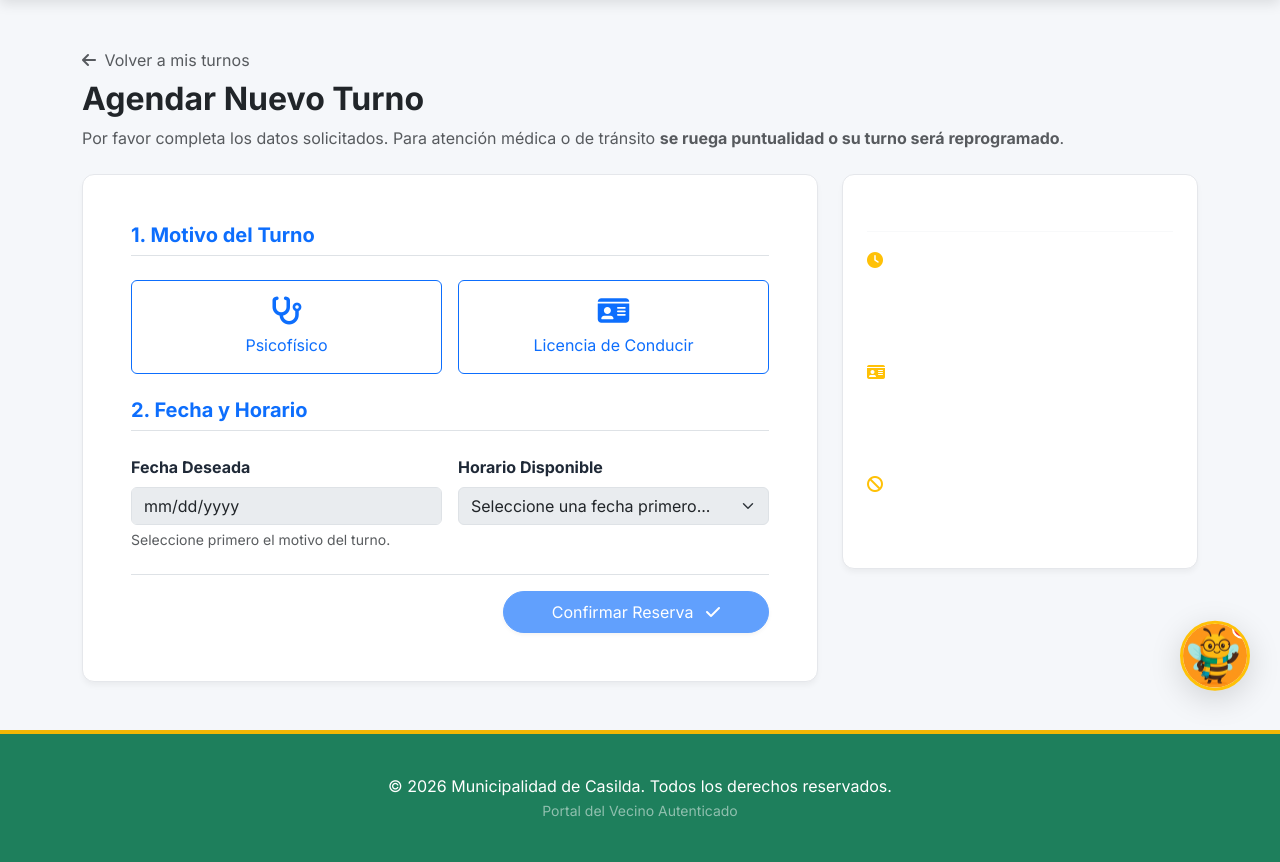
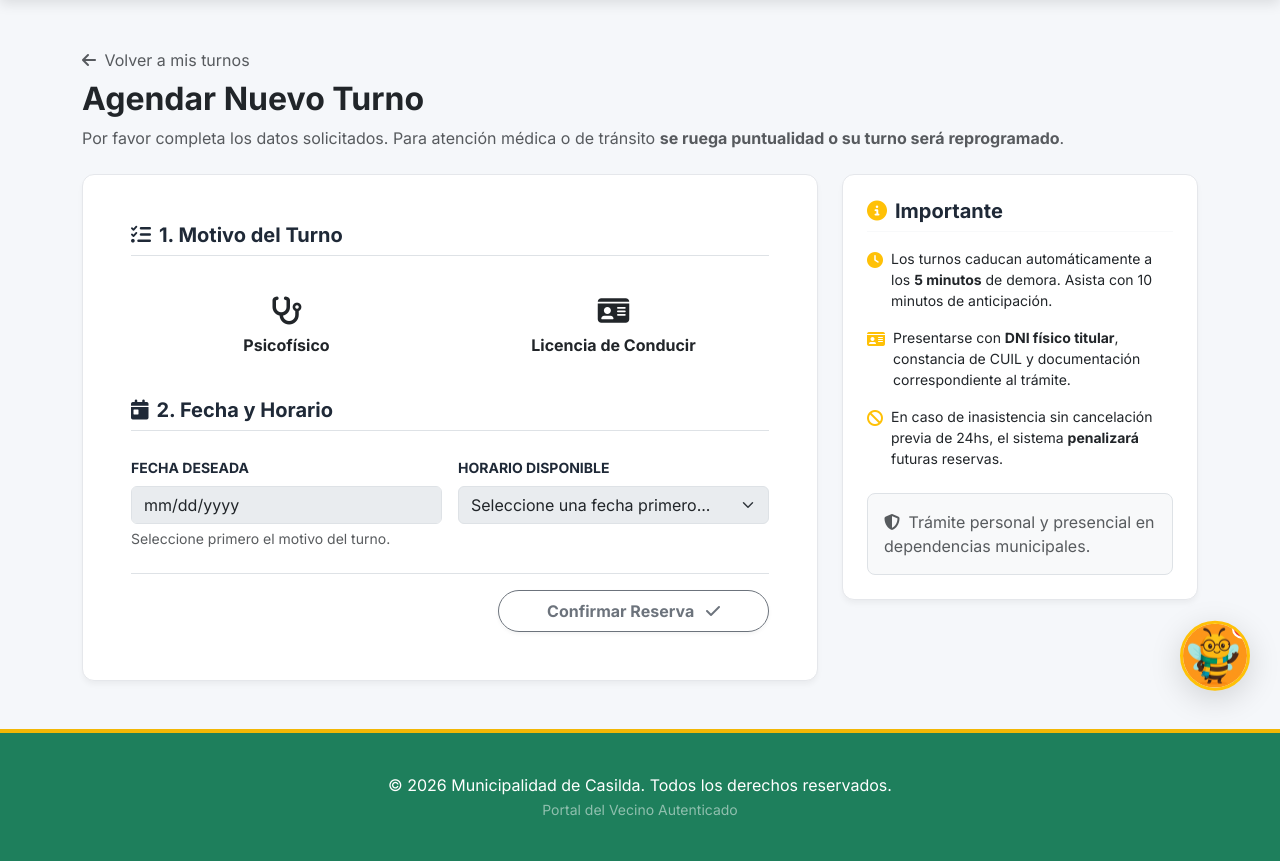
Before and after one commit to markoszanini/ver, a Django app: template sistema_casilda/turnos/templates/turnos/solicitar_turno.html in a window 1280 px wide. Shown: the part 76-938 px from the top of the page. Run offline with Django 5.2, Linux system fonts and the light colour scheme; the template is opened without the code that fills it, so the values that code supplies are empty.

Commit message:
Correccion de Visibilidad: Texto legible en Turnos y unificacion con CRM Light Theme

```diff
--- a/sistema_casilda/turnos/templates/turnos/solicitar_turno.html
+++ b/sistema_casilda/turnos/templates/turnos/solicitar_turno.html
@@ -16,29 +16,29 @@
                 <form method="post" id="form-turno">
                     {% csrf_token %}
 
-                    <h5 class="fw-bold border-bottom pb-2 mb-4 text-primary">1. Motivo del Turno</h5>
+                    <h5 class="fw-bold border-bottom pb-2 mb-4 color-muni-green"><i class="fa-solid fa-list-check me-2"></i>1. Motivo del Turno</h5>
                     <div class="row g-3 mb-4">
                         <div class="col-md-6">
                             <input type="radio" class="btn-check" name="tipo_turno" id="tipo_psicofisico" value="PSICOFISICO" autocomplete="off" required>
-                            <label class="btn btn-outline-primary w-100 py-3 d-flex flex-column align-items-center gap-2" for="tipo_psicofisico">
+                            <label class="btn btn-outline-muni w-100 py-3 d-flex flex-column align-items-center gap-2" for="tipo_psicofisico">
                                 <i class="fa-solid fa-stethoscope fs-3"></i>
-                                <span>Psicofísico</span>
+                                <span class="fw-bold">Psicofísico</span>
                             </label>
                         </div>
                         <div class="col-md-6">
                             <input type="radio" class="btn-check" name="tipo_turno" id="tipo_licencia" value="LICENCIA" autocomplete="off" required>
-                            <label class="btn btn-outline-primary w-100 py-3 d-flex flex-column align-items-center gap-2" for="tipo_licencia">
+                            <label class="btn btn-outline-muni w-100 py-3 d-flex flex-column align-items-center gap-2" for="tipo_licencia">
                                 <i class="fa-solid fa-id-card fs-3"></i>
-                                <span>Licencia de Conducir</span>
+                                <span class="fw-bold">Licencia de Conducir</span>
                             </label>
                         </div>
                     </div>
 
                     <div id="campos-licencia" class="mb-4 p-4 bg-light rounded-3 border d-none">
-                        <h6 class="fw-bold mb-3"><i class="fa-solid fa-car me-2"></i>Datos de Licencia</h6>
+                        <h6 class="fw-bold mb-3 color-muni-green"><i class="fa-solid fa-car me-2"></i>Datos de Licencia</h6>
                         <div class="row g-3">
                             <div class="col-md-6">
-                                <label class="form-label fw-bold">Clase Solicitada</label>
+                                <label class="form-label fw-bold small text-uppercase">Clase Solicitada</label>
                                 <select name="tipo_licencia" id="tipo_licencia_input" class="form-select">
                                     <option value="">Seleccione...</option>
                                     <option value="A">Clase A (Motos)</option>
@@ -52,22 +52,22 @@
                                 </select>
                             </div>
                             <div class="col-md-6">
-                                <label class="form-label fw-bold">Vencimiento Licencia Actual</label>
+                                <label class="form-label fw-bold small text-uppercase">Vencimiento Licencia Actual</label>
                                 <input type="date" name="vencimiento_licencia" id="vencimiento_licencia_input" class="form-control">
-                                <div class="form-text">Si es la primera vez, ingrese la fecha de hoy.</div>
+                                <div class="form-text x-small">Si es la primera vez, ingrese la fecha de hoy.</div>
                             </div>
                         </div>
                     </div>
 
-                    <h5 class="fw-bold border-bottom pb-2 mb-4 text-primary">2. Fecha y Horario</h5>
+                    <h5 class="fw-bold border-bottom pb-2 mb-4 color-muni-green"><i class="fa-solid fa-calendar-day me-2"></i>2. Fecha y Horario</h5>
                     <div class="row g-3 mb-4">
                         <div class="col-md-6">
-                            <label class="form-label fw-bold">Fecha Deseada</label>
+                            <label class="form-label fw-bold small text-uppercase">Fecha Deseada</label>
                             <input type="date" name="fecha" id="fecha" class="form-control" required disabled>
-                            <div class="form-text text-muted" id="fecha-help">Seleccione primero el motivo del turno.</div>
+                            <div class="form-text text-muted x-small" id="fecha-help">Seleccione primero el motivo del turno.</div>
                         </div>
                         <div class="col-md-6">
-                            <label class="form-label fw-bold">Horario Disponible</label>
+                            <label class="form-label fw-bold small text-uppercase">Horario Disponible</label>
                             <select name="hora" id="hora" class="form-select" required disabled>
                                 <option value="">Seleccione una fecha primero...</option>
                             </select>
@@ -75,12 +75,12 @@
                     </div>
 
                     <div id="loader-horarios" class="text-center d-none mb-3">
-                        <div class="spinner-border text-primary spinner-border-sm" role="status"></div>
+                        <div class="spinner-border text-success spinner-border-sm" role="status"></div>
                         <span class="ms-2 text-muted small">Buscando franjas disponibles...</span>
                     </div>
 
                     <div class="text-end pt-3 border-top mt-4">
-                        <button type="submit" class="btn btn-primary rounded-pill px-5 py-2 shadow-sm" id="btn-submit" disabled>
+                        <button type="submit" class="btn btn-muni-primary rounded-pill px-5 py-2 shadow-sm fw-bold" id="btn-submit" disabled>
                             Confirmar Reserva <i class="fa-solid fa-check ms-2"></i>
                         </button>
                     </div>
@@ -89,22 +89,29 @@
         </div>
 
         <div class="col-lg-4 mt-4 mt-lg-0">
-            <div class="glass-card p-4 bg-primary text-white border-0 shadow">
-                <h5 class="fw-bold mb-3 border-bottom border-light pb-2"><i class="fa-solid fa-circle-info me-2"></i>Importante</h5>
+            <div class="glass-card p-4 border-0 shadow">
+                <h5 class="fw-bold mb-3 border-bottom border-light pb-2 color-muni-green">
+                    <i class="fa-solid fa-circle-info me-2 text-warning"></i>Importante
+                </h5>
                 <ul class="list-unstyled mb-0 d-flex flex-column gap-3">
                     <li class="d-flex align-items-start gap-2">
                         <i class="fa-solid fa-clock mt-1 text-warning"></i>
-                        <span>Los turnos caducan automáticamente a los 5 minutos de demora. Asista con 10 minutos de anticipación.</span>
+                        <span class="text-dark small">Los turnos caducan automáticamente a los <strong>5 minutos</strong> de demora. Asista con 10 minutos de anticipación.</span>
                     </li>
                     <li class="d-flex align-items-start gap-2">
                         <i class="fa-solid fa-id-card mt-1 text-warning"></i>
-                        <span>Presentarse con DNI físico titular, constancia de CUIL y documentación correspondiente al trámite.</span>
+                        <span class="text-dark small">Presentarse con <strong>DNI físico titular</strong>, constancia de CUIL y documentación correspondiente al trámite.</span>
                     </li>
                     <li class="d-flex align-items-start gap-2">
                         <i class="fa-solid fa-ban mt-1 text-warning"></i>
-                        <span>En caso de inasistencia sin cancelación previa de 24hs, el sistema penalizará futuras reservas.</span>
+                        <span class="text-dark small">En caso de inasistencia sin cancelación previa de 24hs, el sistema <strong>penalizará</strong> futuras reservas.</span>
                     </li>
                 </ul>
+                <div class="mt-4 p-3 bg-light rounded-3 border">
+                    <p class="mb-0 x-small text-muted">
+                        <i class="fa-solid fa-shield-halved me-1"></i> Trámite personal y presencial en dependencias municipales.
+                    </p>
+                </div>
             </div>
         </div>
     </div>
```
